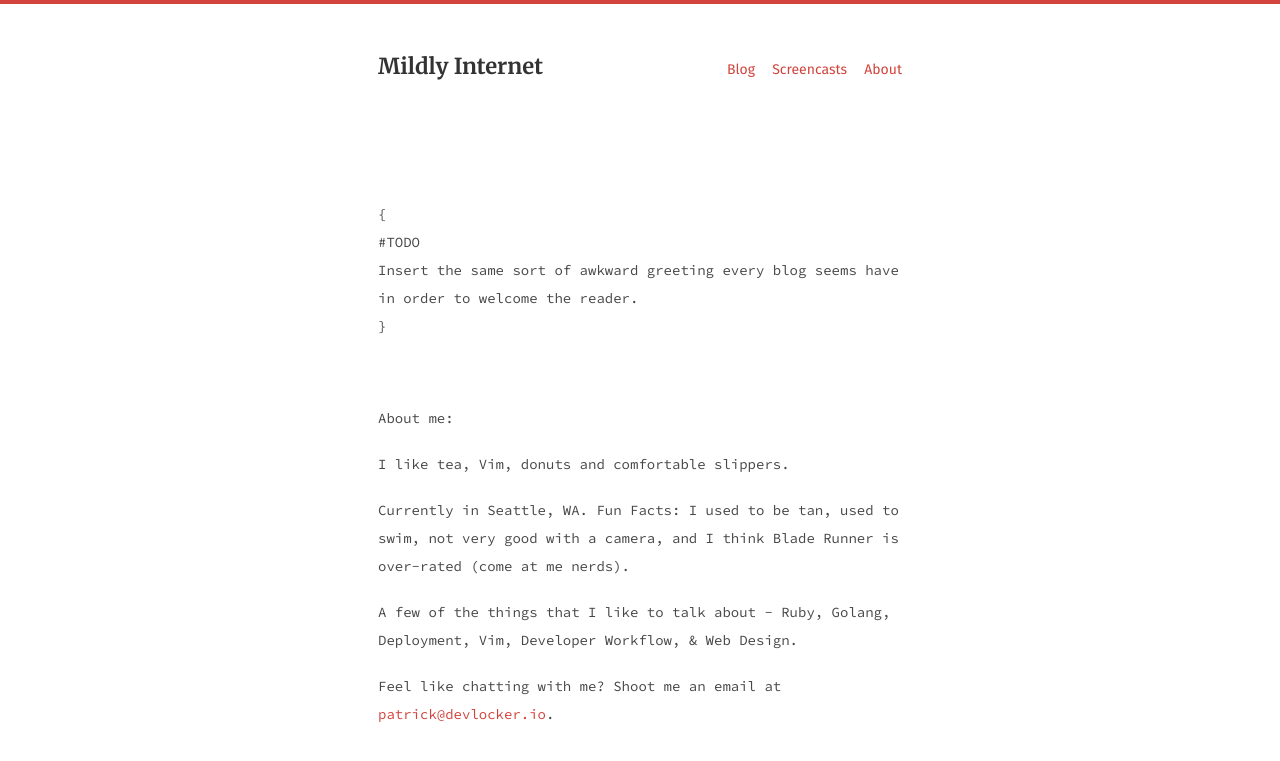
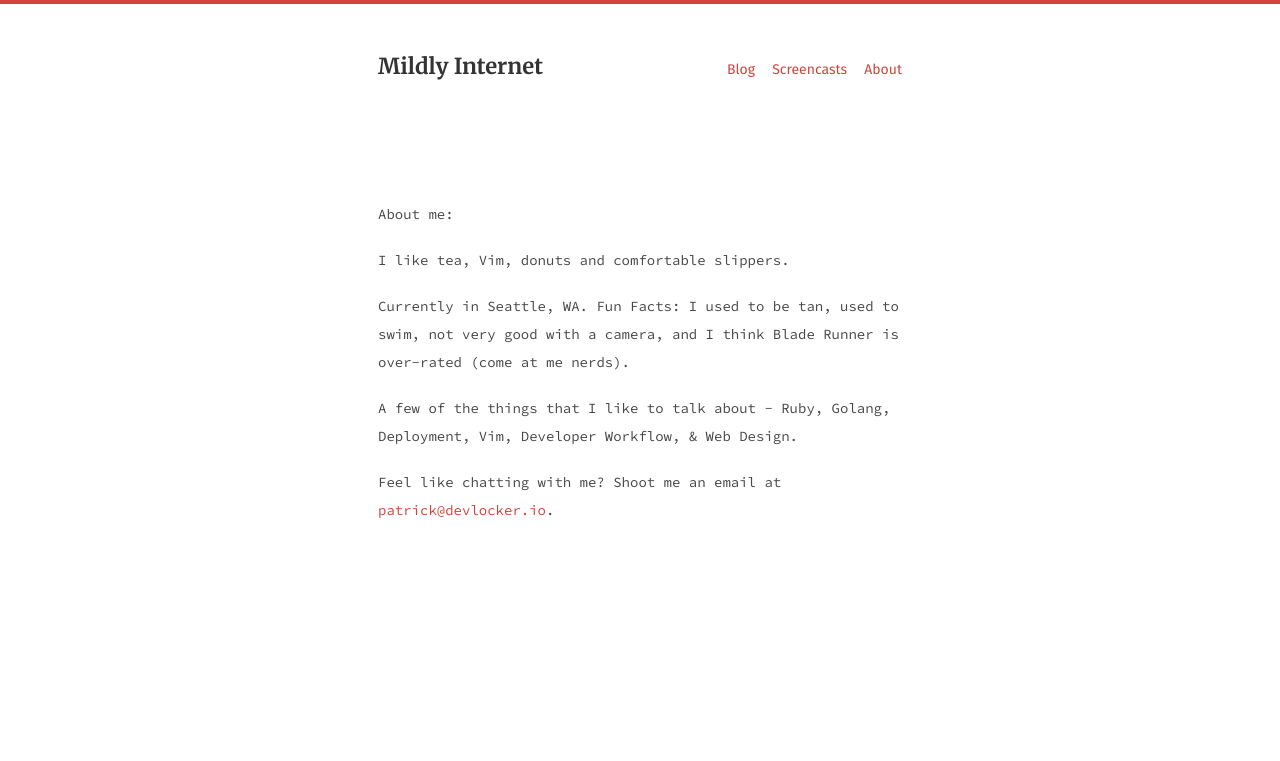
Before and after one commit to mildlyinternet/mildlyinternet.github.io, a Jekyll site: the page built from about.html, in a window 1280 px wide. Shown: the top 761 px of the page. Built offline with Jekyll 4.4.1, drawn with Linux system fonts in a browser that asks for light colours.

Commit message:
Update about me

```diff
--- a/about.html
+++ b/about.html
@@ -7,16 +7,6 @@ title: About Patrick Koperwas
 
 <div class="site">
   <section class="about-me">
-    <p>
-      {
-      <br>
-      #TODO
-      <br>
-      Insert the same sort of awkward greeting every blog seems have in order to welcome the reader.
-      <br>
-      }
-    </p>
-    <br>
     <p>
       About me:
     </p>
```
